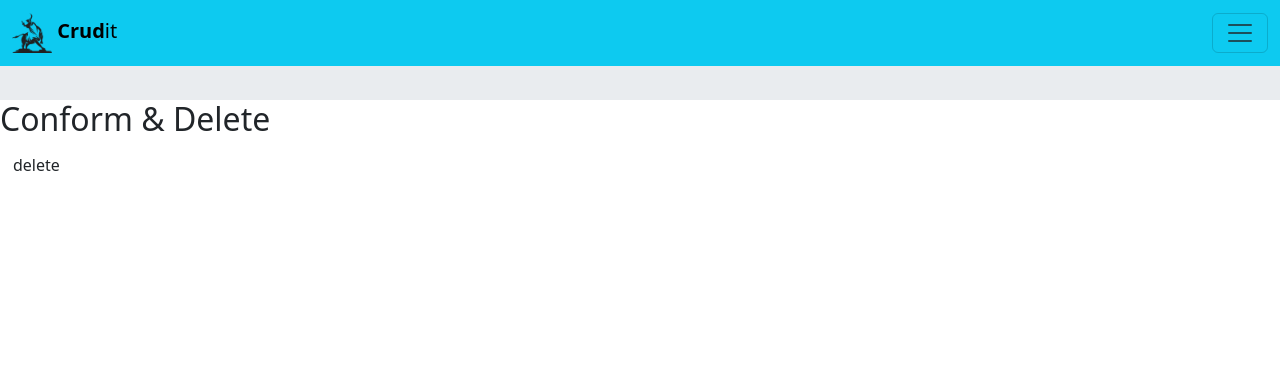
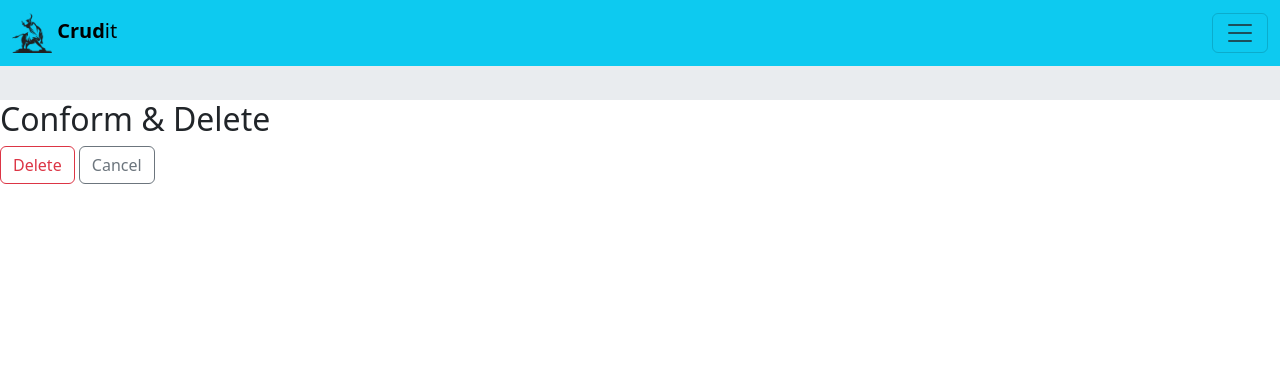
Before and after one commit to Sreenathkk00/crud_project, a Django app: page /delete_view/1/ in a window 1280 px wide. Shown: the top 366 px of the page. Run offline with Django 4.2, Linux system fonts and the light colour scheme; tables that the repository leaves empty hold one stand-in row (values such as "Sample post").

Commit message:
created cancel button for -form and delete page

```diff
--- a/details_app/templates/delete.html
+++ b/details_app/templates/delete.html
@@ -4,7 +4,9 @@
 <form method="post" novalidate>
     {% csrf_token %}
 
-    <button type="submit" class="btn btn-inf">delete</button>
+    <button type="submit" class="btn btn-outline-danger">Delete</button>
+    <a href="{% url 'detail_list' %}" class="btn btn-outline-secondary">Cancel</a>
+
 
 </form>
 
--- a/details_app/templates/form.html
+++ b/details_app/templates/form.html
@@ -19,6 +19,7 @@
         {% endfor %}
         <div>
             <button type="submit" class="btn btn-success">Submit</button>
+            <a href="{% url 'detail_list' %}" class="btn btn-outline-secondary">Home</a>
 
         </div>
     </form>
```
